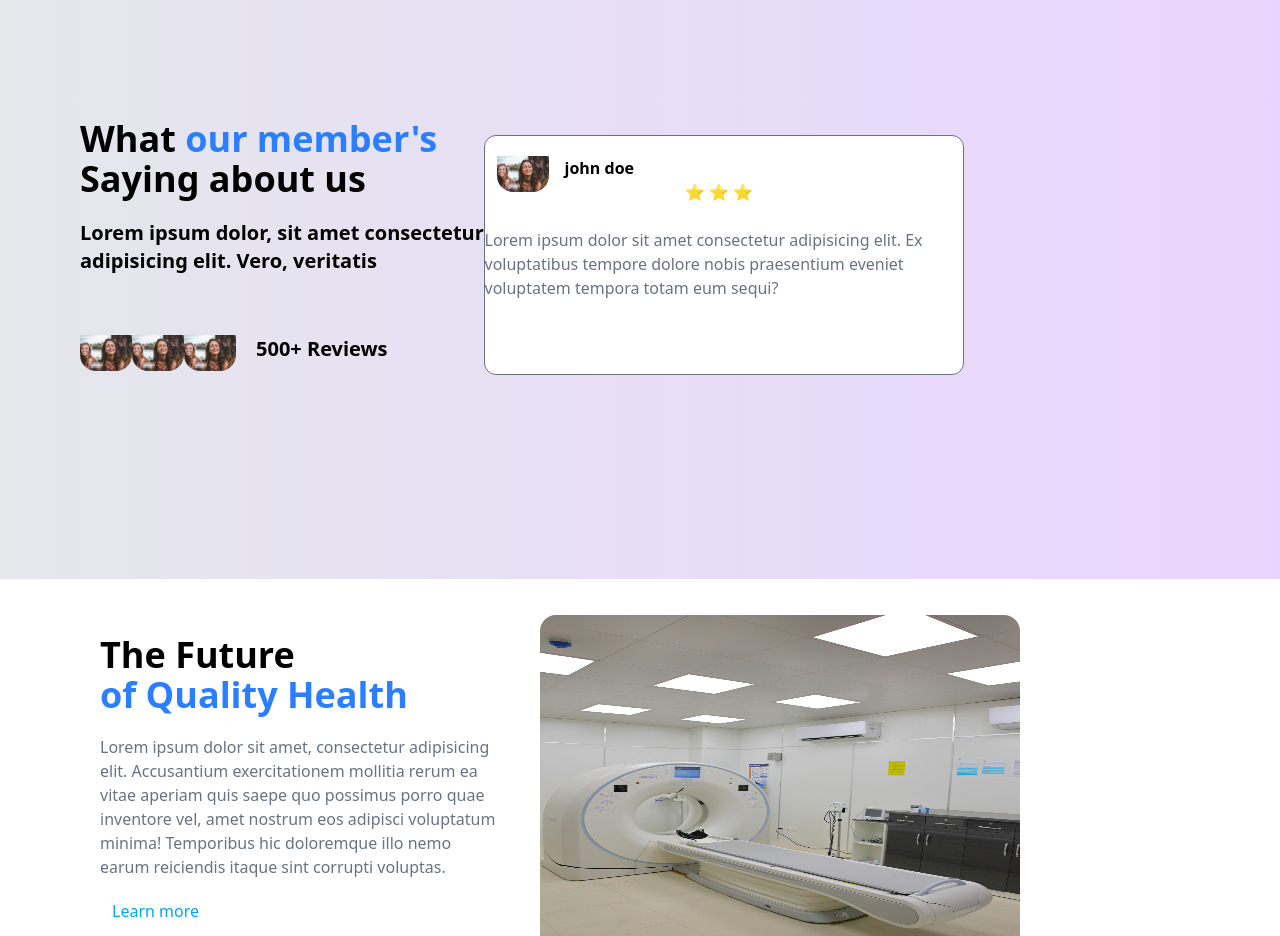
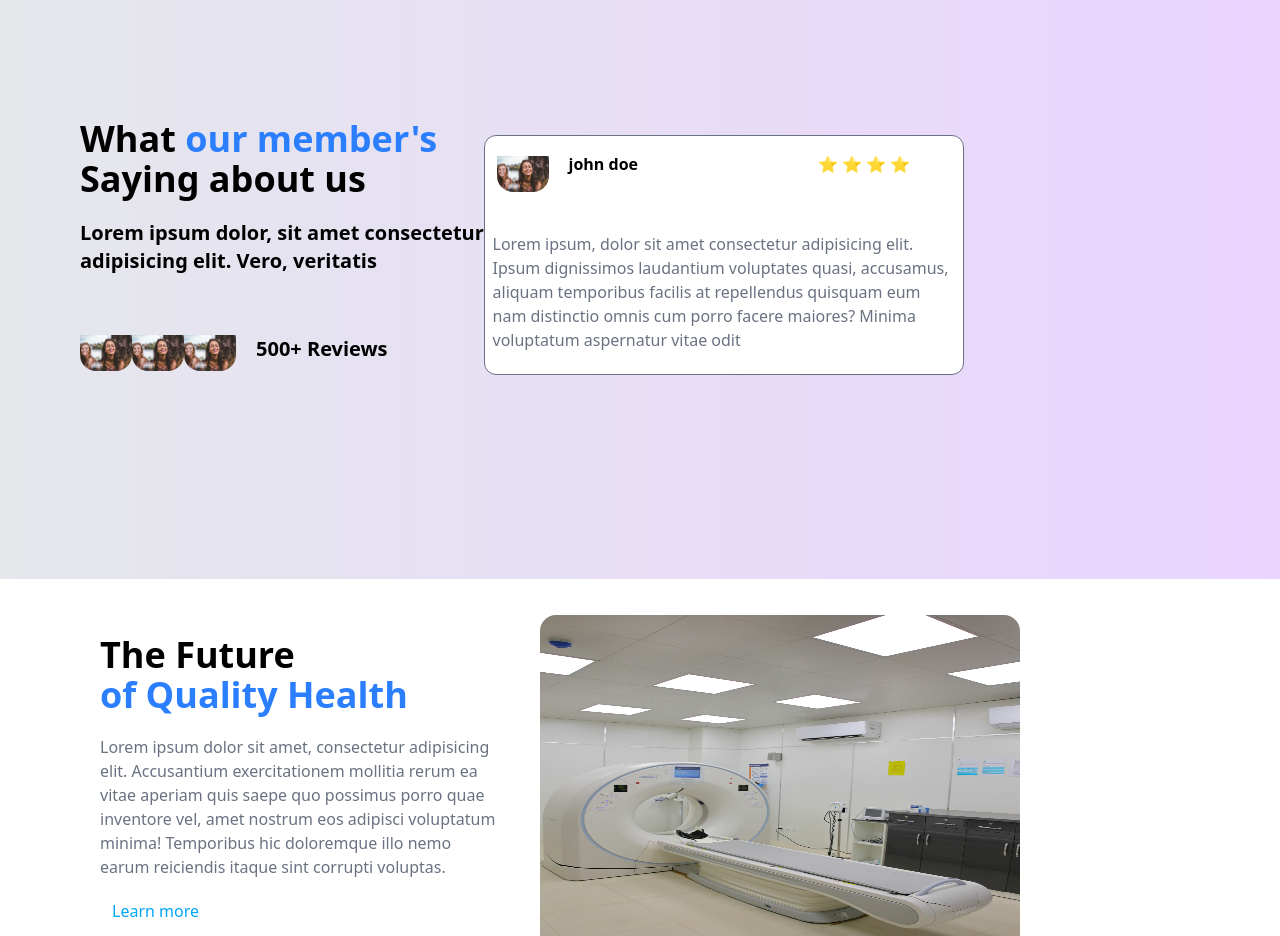
Before and after one commit to shailendrapratap1/clinic-website, a React (Vite) app in the folder clinicweb/: page /testimonial in a window 1280 px wide. Shown: the part 1680-2616 px from the top of the page. Built offline with nearby package versions, Linux system fonts and the light colour scheme.

Commit message:
Update Testimonial.jsx

```diff
--- a/clinicweb/src/pages/Testimonial.jsx
+++ b/clinicweb/src/pages/Testimonial.jsx
@@ -1,6 +1,5 @@
 import React from 'react'
 import { Card } from '../components'
-import { Star } from 'lucide-react'
 
 const Testimonial = () => {
   return (
@@ -20,12 +19,16 @@ const Testimonial = () => {
              <img src="./pexels-danxavier-908602.jpg "className='rounded-b-2xl h-9 w-13' alt="" />
         <p className='md:pl-5 text-xl font-bold pr-5'>500+ Reviews</p>
 
-           <Card className='md:w-120 w-80 border border-gray-500 bg-white md:h-60 md:ml-19  md:-mt-50 rounded-xl flex flex-row mt-50 -ml-90  mb-3'>
+           <Card className='md:w-120 w-90 border border-gray-500 bg-white md:h-60 md:ml-19  md:-mt-50 rounded-xl flex flex-row mt-50 -ml-90  mb-3'>
+                           <div className='flex flex-row gap-5'>
                            <img src="./pexels-danxavier-908602.jpg "className='rounded-b-2xl h-9 w-13 mt-5 ml-3 ' alt="" />
-                            <h2 className='ml-20 -mt-9 text-md font-bold '>john doe</h2>
-                        <p className='ml-40 md:ml-50 md:mb-6'> ⭐ ⭐ ⭐  </p>
-                        <p className='text-gray-500 '>Lorem ipsum dolor sit amet consectetur adipisicing elit. Ex voluptatibus tempore dolore nobis praesentium eveniet voluptatem tempora totam eum sequi?</p>
+                            <h2 className='mt-4 text-md font-bold '>john doe</h2>
 
+                        <p className='mt-4 md:pl-40  '> ⭐ ⭐ ⭐ ⭐  </p>
+                      </div>
+                        <div>
+                        <p className='text-gray-500 pt-10 font-medium px-2 py-2'>Lorem ipsum, dolor sit amet consectetur adipisicing elit. Ipsum dignissimos laudantium voluptates quasi, accusamus, aliquam temporibus facilis at repellendus quisquam eum nam distinctio omnis cum porro facere maiores? Minima voluptatum aspernatur vitae odit </p>
+                         </div>
            </Card>
 
 
@@ -33,15 +36,7 @@ const Testimonial = () => {
         </div>
 
      </div>
-       {/* <div className='flex flex-row md:flex md:flex-row  ml-20 pt-15 '>
-           <img src="./pexels-danxavier-908602.jpg "className='rounded-b-2xl  h-9 w-13' alt="" />
-             <img src="./pexels-danxavier-908602.jpg "className='rounded-b-2xl h-9 w-13' alt="" />
-           <img src="./pexels-danxavier-908602.jpg "className='rounded-b-2xl h-9 w-13' alt="" />
-           <img src="./pexels-danxavier-908602.jpg "className='rounded-b-2xl h-9 w-13' alt="" />
-             <img src="./pexels-danxavier-908602.jpg "className='rounded-b-2xl h-9 w-13' alt="" />
-        <p className='pl-5 text-xl font-bold'>500+ Reviews</p>
 
-        </div> */}
     </section>
   )
 }
```
